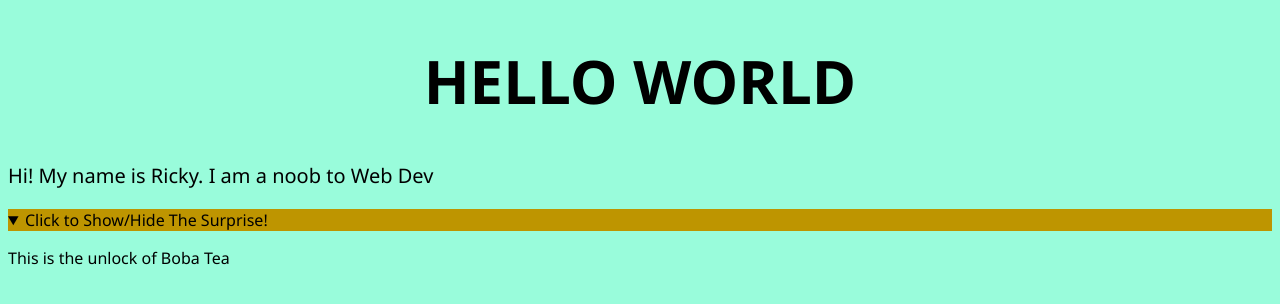
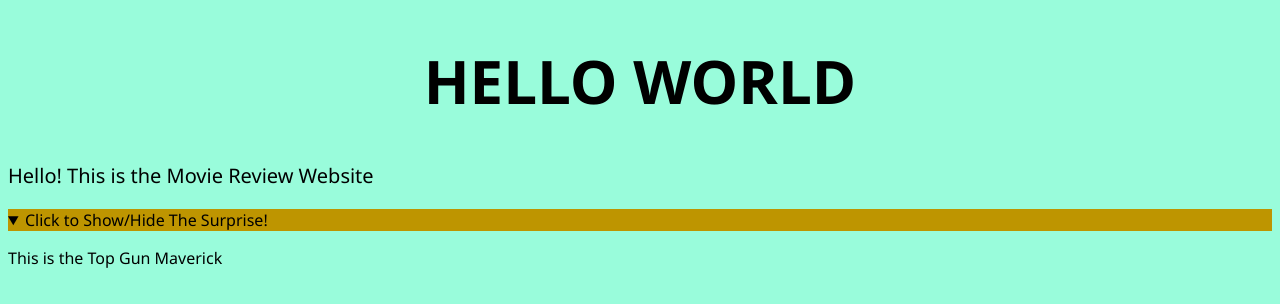
Before and after one commit to rickytang666/movie-review-website, a plain HTML site: page index.html in a window 1280 px wide. Both pictures are taken after a click on the heading "Click to Show/Hide The Surprise!". Drawn offline with Linux system fonts and the light colour scheme.

Commit message:
changed texts

```diff
--- a/index.html
+++ b/index.html
@@ -2,7 +2,7 @@
 
 <html>
     <head>
-        <title>Make a Website. Get Boba Tea</title>
+        <title>Movie Review</title>
     </head>
 
 
@@ -13,12 +13,12 @@
         </div>
 
         <div class="introduction">
-            <p>Hi! My name is Ricky. I am a noob to Web Dev</p>
+            <p>Hello! This is the Movie Review Website</p>
         </div>
 
         <details>
             <summary class="surprise">Click to Show/Hide The Surprise!</summary>
-            <p>This is the unlock of Boba Tea</p>
+            <p>This is the Top Gun Maverick</p>
         </details>
     </body>
 
```
